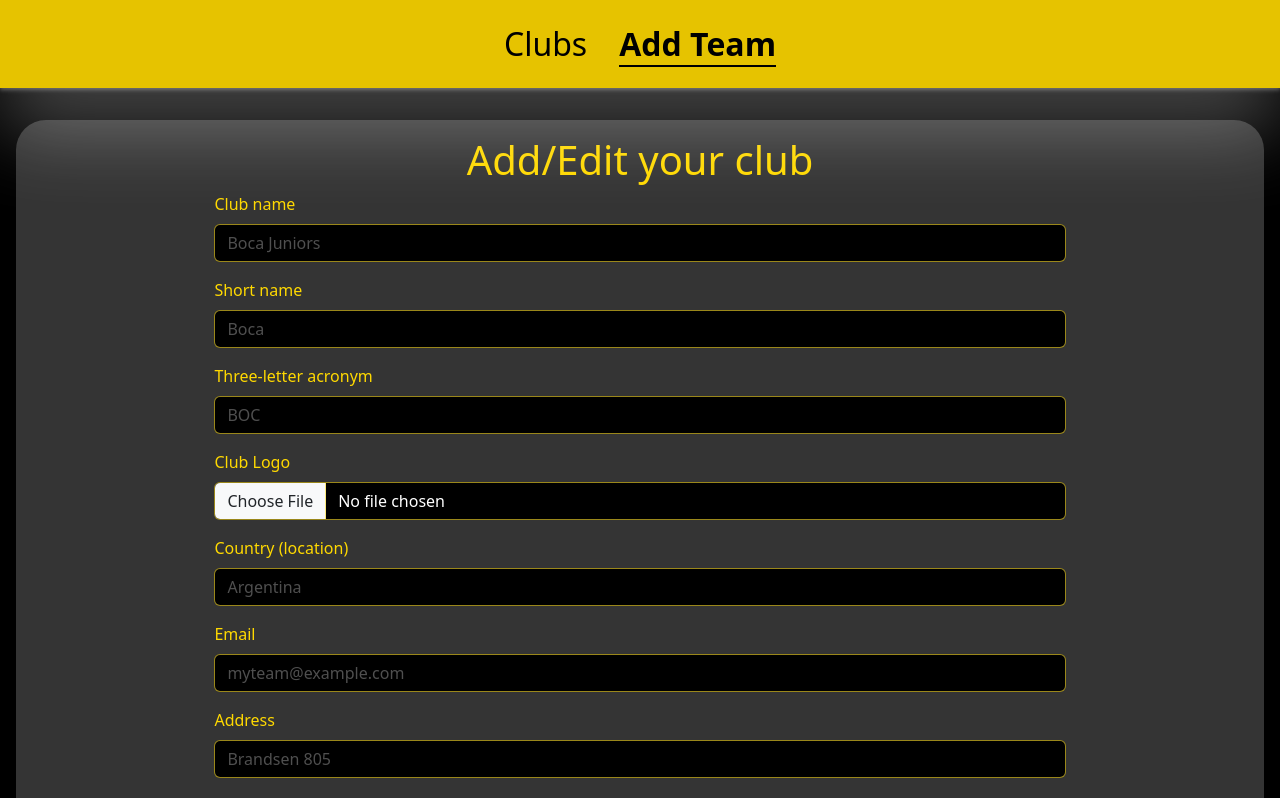
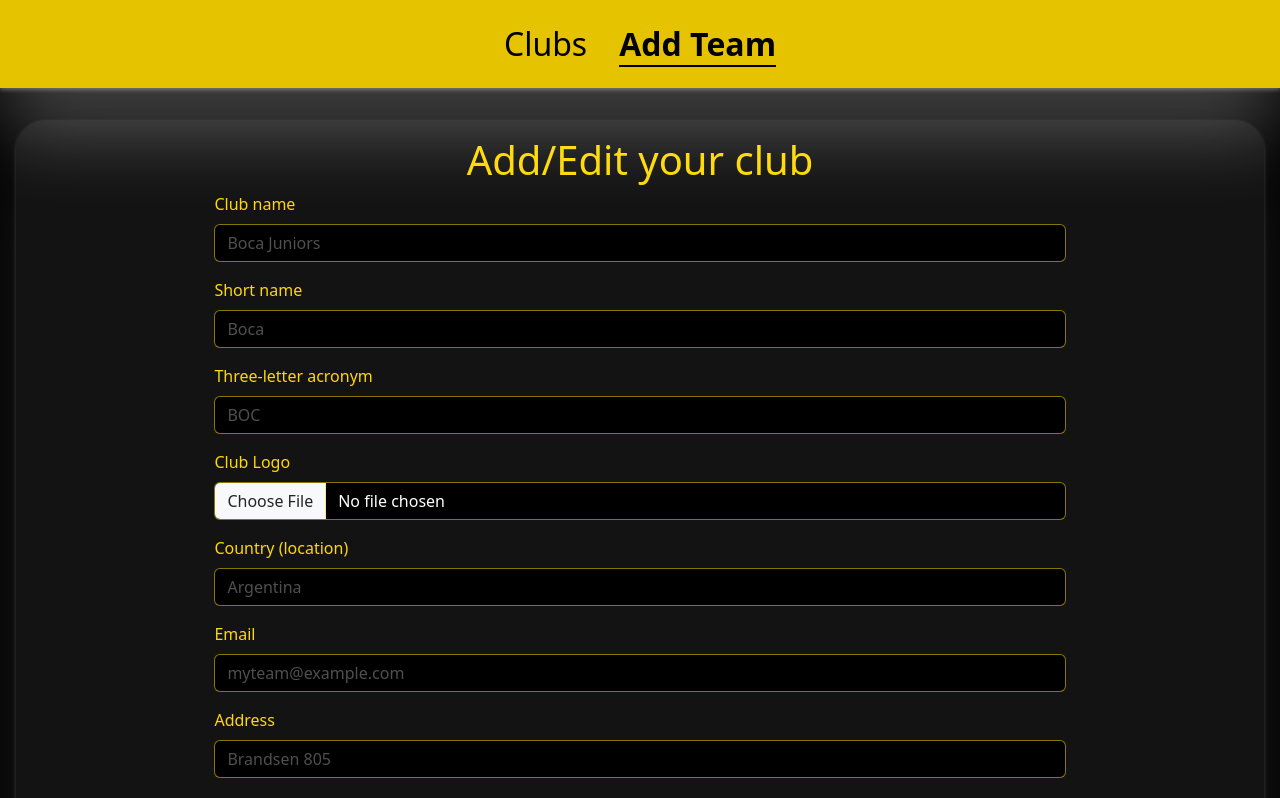
Before and after one commit to Rodrigo-ade/crud-clubs-frontend, a React (Create React App) app: page /form in a window 1280 px wide. Shown: the top 798 px of the page. Built offline with nearby package versions, Linux system fonts and the light colour scheme.

Commit message:
Fix pages and colors
background color, success component, and notFound page are modified

```diff
--- a/src/App.css
+++ b/src/App.css
@@ -85,10 +85,10 @@ img{
 }
 
 .form-new-club{
-  background-color: rgb(52, 52, 52);
+  background-color: rgb(19, 19, 19);
   border-radius: 30px;
-  box-shadow: 0 2px 4px 0 rgba(0, 0, 0, 0.2),
-    0 2.5rem 5rem 0 rgba(0, 0, 0, 0.1);
+  box-shadow: 0 2px 4px 0 rgba(255, 255, 255, 0.2),
+    0 2.5rem 5rem 0 rgba(255, 255, 255, 0.1);
 }
 
 .form-new-club input,
--- a/src/components/Success.js
+++ b/src/components/Success.js
@@ -4,7 +4,7 @@ function Success() {
   return(
     <div className="success">
       <h1 className="text-center mt-5">Your request has been successfully completed!</h1>
-      <div class="text-center">
+      <div className="text-center">
         <a href="/"><button className="btn btn-outline-warning mt-5 btn-lg">Go back to teams</button></a>
       </div>
     </div>
--- a/src/pages/NotFound.js
+++ b/src/pages/NotFound.js
@@ -4,7 +4,8 @@ function NotFound() {
   return (
     <>
       <h1 className="text-center mt-5">Oops!</h1>
-      <h1 className="text-center">404 - Not found!</h1>
+      <h2 className="text-center">something went wrong and we couldn't process your request.</h2>
+      <h5 className="text-center">try again later.</h5>
     </>
   );
 }
```
